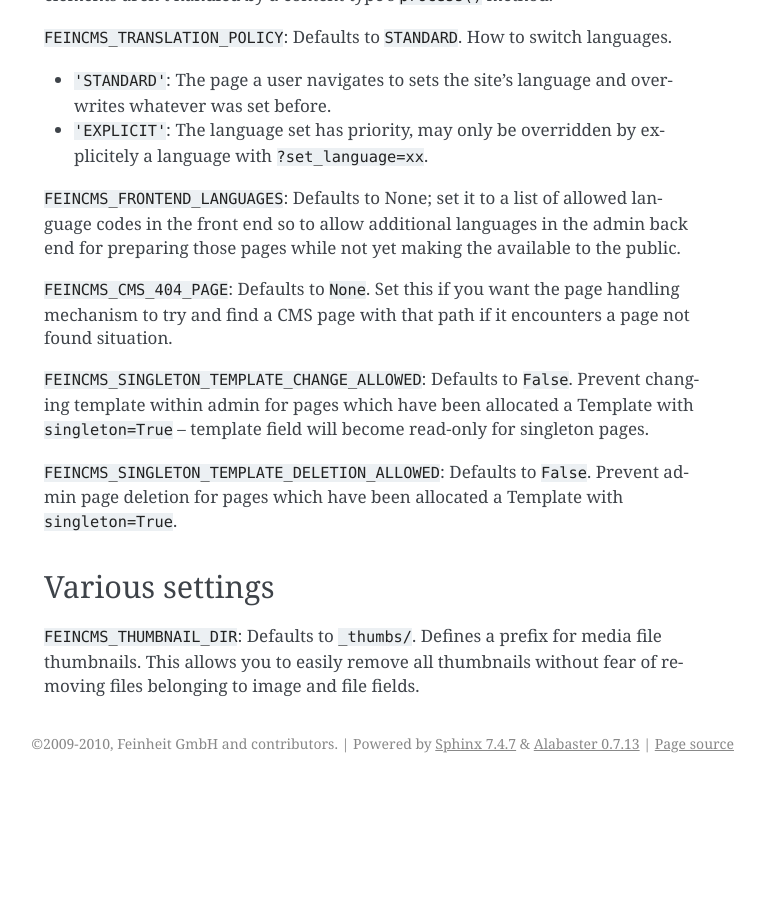
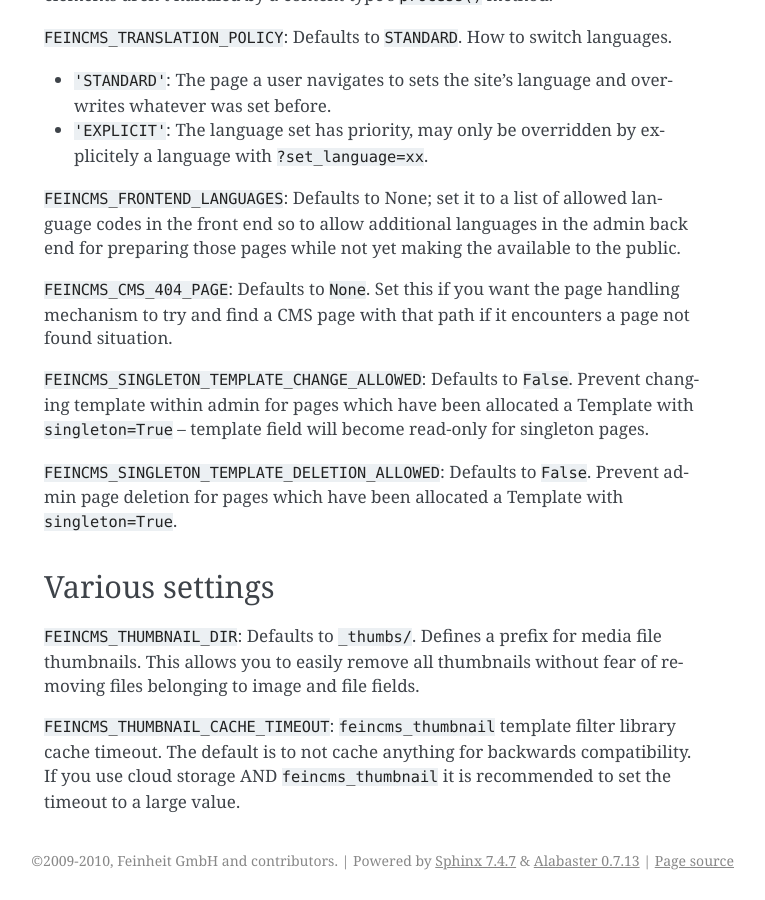
Before and after one commit to feincms/feincms, a Sphinx documentation site: the page built from docs/settings.rst, in a window 1280 px wide and 900 px high, scrolled down 1513 px. Shown: the whole window, without its empty margins (376-1141 px from the left). Built offline with Sphinx 7.4.7, drawn with Linux system fonts in a browser that asks for light colours; before the commit the page ends 2296 px from its top, so only the background shows below that.

Commit message:
Add docs for FEINCMS_THUMBNAIL_CACHE_TIMEOUT

```diff
--- a/docs/settings.rst
+++ b/docs/settings.rst
@@ -105,3 +105,9 @@ Various settings
 ``FEINCMS_THUMBNAIL_DIR``: Defaults to ``_thumbs/``. Defines a prefix for media
 file thumbnails. This allows you to easily remove all thumbnails without fear
 of removing files belonging to image and file fields.
+
+``FEINCMS_THUMBNAIL_CACHE_TIMEOUT``: ``feincms_thumbnail`` template
+filter library cache timeout. The default is to not cache anything for
+backwards compatibility. If you use cloud storage AND
+``feincms_thumbnail`` it is recommended to set the timeout to a large
+value.
```
